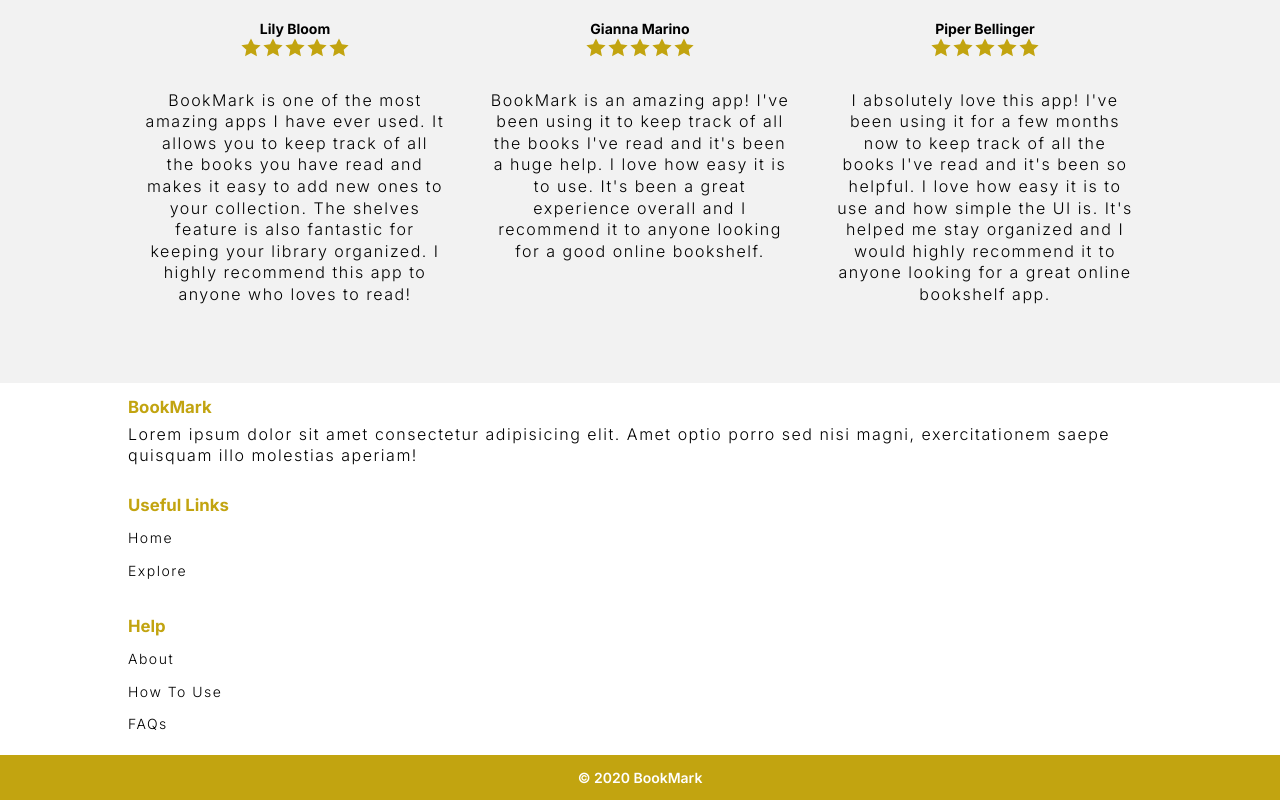
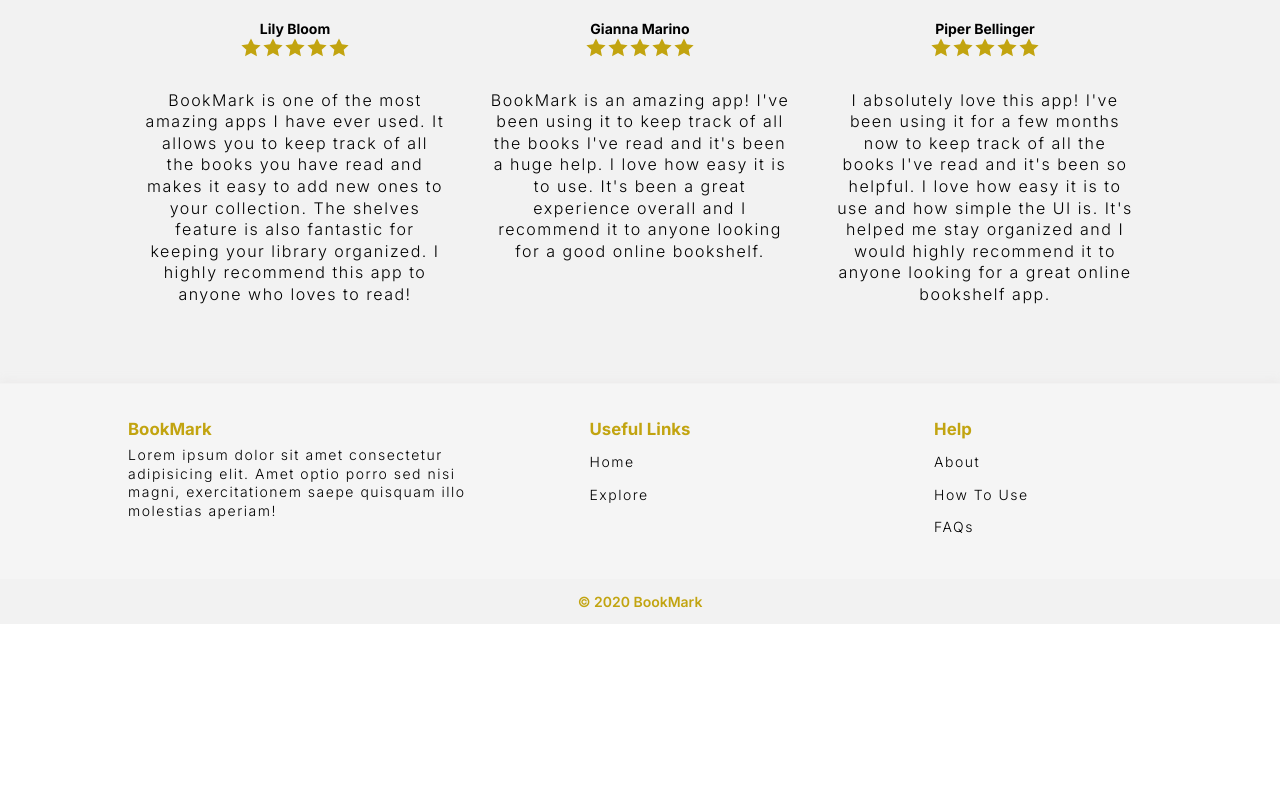
Before and after one commit to amori95917/online-bookshelf, a React (Create React App) app: page / in a window 1280 px wide. Shown: the part 3771-4571 px from the top of the page. After the commit the page ends 4395 px from the top, so only its background shows below. Built offline with nearby package versions, Linux system fonts and the light colour scheme; no server answers.

Commit message:
Styled the footer

```diff
--- a/src/components/nav/Footer.js
+++ b/src/components/nav/Footer.js
@@ -9,9 +9,9 @@ const Footer = () => {
   const auth = isSignedIn && currentUser.email;
 
   return (
-    <footer>
+    <footer className={styled["footer-container"]}>
       <Container className={styled.footer}>
-        <article>
+        <article className={styled.bookmark}>
           <h2>BookMark</h2>
           <p className={`para ${styled.para}`}>
             Lorem ipsum dolor sit amet consectetur adipisicing elit. Amet optio
@@ -20,7 +20,7 @@ const Footer = () => {
           </p>
         </article>
 
-        <div>
+        <article className={styled.useful}>
           <h2>Useful Links</h2>
           <ul>
             <li>
@@ -42,9 +42,9 @@ const Footer = () => {
               </li>
             )}
           </ul>
-        </div>
+        </article>
 
-        <div>
+        <article className={styled.help}>
           <h2>Help</h2>
           <ul>
             <li>
@@ -57,7 +57,7 @@ const Footer = () => {
               <Link to="/faqs">FAQs</Link>
             </li>
           </ul>
-        </div>
+        </article>
       </Container>
       <p className={styled.copyright}>&copy; 2020 BookMark</p>
     </footer>
--- a/src/components/nav/Footer.module.css
+++ b/src/components/nav/Footer.module.css
@@ -1,8 +1,12 @@
+.footer-container {
+    background-color: #f5f5f5;
+    box-shadow: 0px 0 10px rgba(219, 216, 216, 0.377);
+    border-top: 1px solid var(--light-grey);
+}
+
 .footer {
-    padding: 1rem 0;
-    display: flex;
-    flex-direction: column;
-    gap: 2rem;
+    padding: 1.5rem 0;
+    display: grid;
 }
 
 .footer h2 {
@@ -10,10 +14,16 @@
     font-weight: bold;
     margin-bottom: .5rem;
     color: var(--yellow);
+    padding-top: 1rem;
 }
 
 .para {
     padding: 0;
+    font-size: 1rem;
+}
+
+.footer article {
+    padding-bottom: 1rem;
 }
 
 .footer ul {
@@ -23,7 +33,6 @@
 .footer ul li {
     padding: .5rem 0;
 }
-
 
 .footer ul li a {
     color: inherit;
@@ -36,8 +45,51 @@
 
 .copyright {
     padding: 1rem;
-    background-color: var(--yellow);
-    color: var(--white);
+    background-color: var(--light-grey);
+    color: var(--yellow);
     text-align: center;
     font-weight: 600;
 }
+
+/* Media Queries */
+
+@media (min-width:500px) {
+    .footer {
+        grid-template-columns: repeat(2, 1fr);
+    }
+
+
+    .bookmark {
+        grid-area: 1/span 2;
+    }
+
+    .useful {
+        grid-area: 2/ span 1;
+    }
+
+    .help {
+        grid-area: 2/ 2;
+        margin: 0 auto;
+    }
+}
+
+@media (min-width:768px) {
+    .footer {
+        grid-template-columns: repeat(3, 1fr);
+    }
+
+    .bookmark {
+        grid-area: 1/ 1;
+    }
+
+    .useful {
+        grid-area: 1/ 2;
+        margin: 0 auto;
+    }
+
+    .help {
+        grid-area: 1/ 3;
+    }
+}
+
+@media (min-width:900px) {}
--- a/src/pages/PrivateHome.js
+++ b/src/pages/PrivateHome.js
@@ -5,6 +5,7 @@ import cover from "../images/private_cover.png";
 import bookSitting from "../images/book_sitting.png";
 import TopPicks from "../components/home/TopPicks";
 import Add from "../components/home/Add";
+import Footer from "../components/nav/Footer";
 
 const genreList = [
   "Crime Fiction",
```
